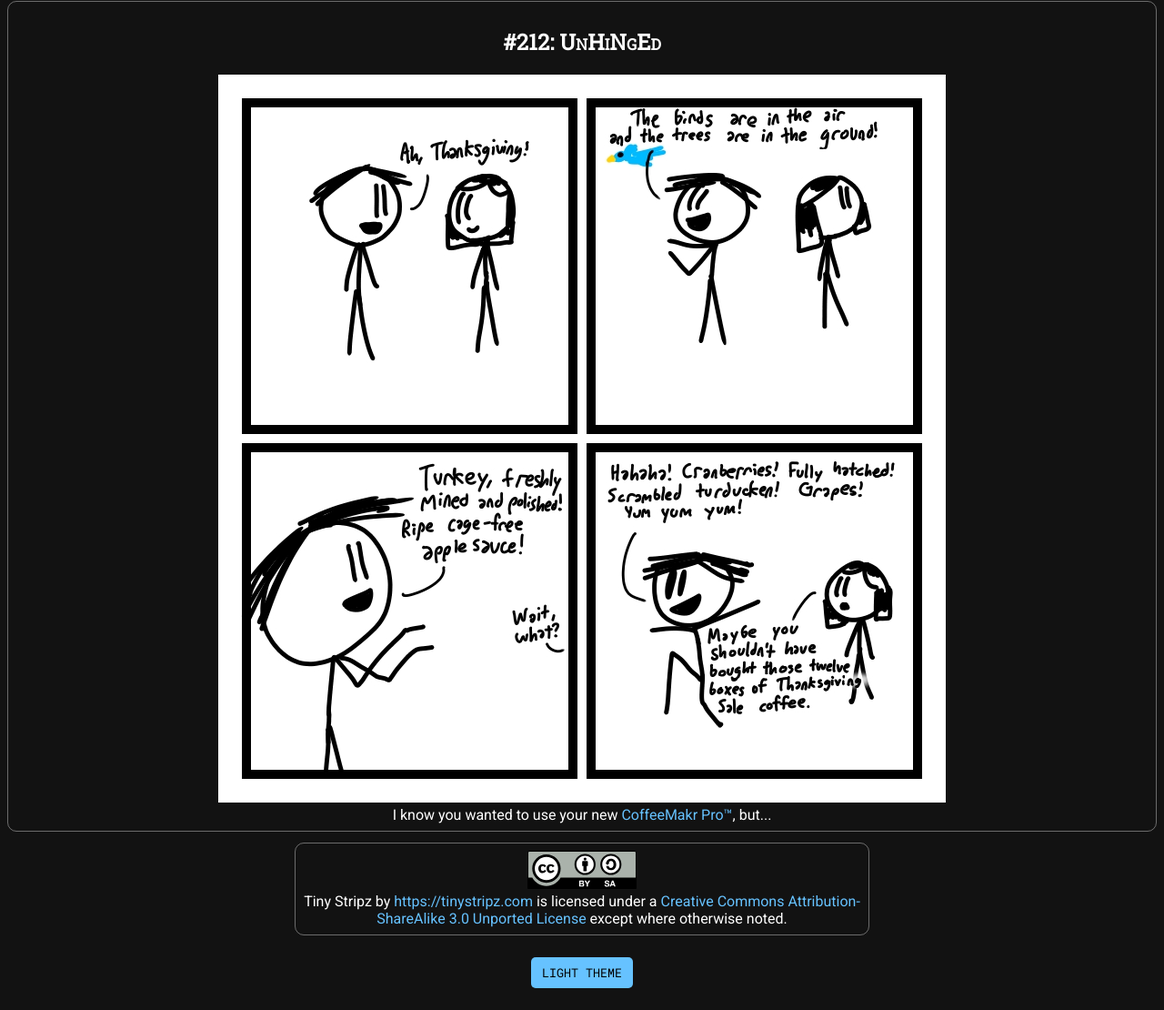
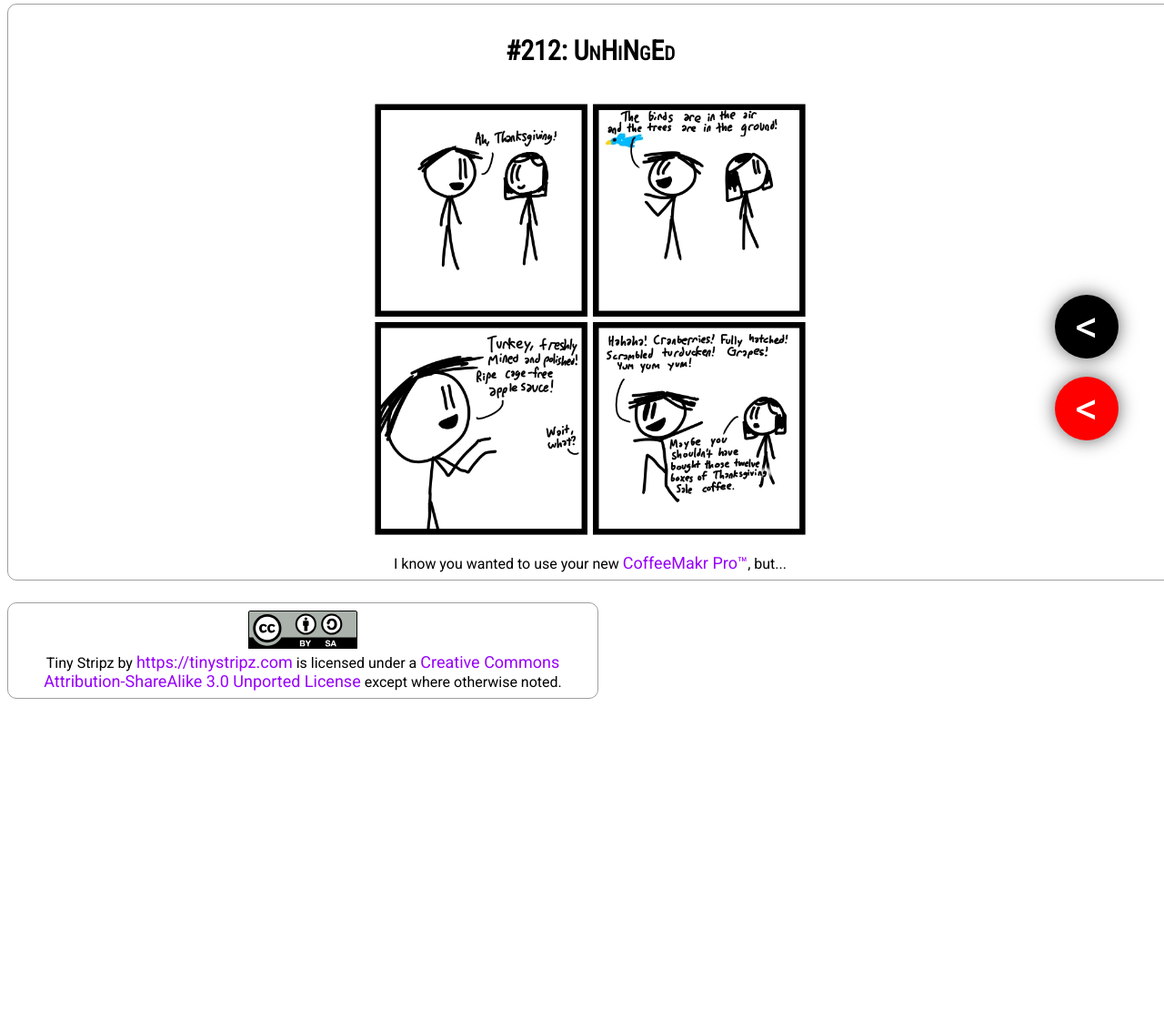
Before and after one commit to WriterArtistCoder/WriterArtistCoder.github.io, a plain HTML site: page index.html in a window 1280 px wide. Shown: the part 266-1376 px from the top of the page at 91% size. After the commit the page ends 1046 px from the top, so only its background shows below. Drawn offline with Linux system fonts and the light colour scheme.

Commit message:
Added 2 FABs, one to change the theme. Edited theme colors and made image pop up when hovered over

```diff
--- a/dark.css
+++ b/dark.css
@@ -2,15 +2,12 @@
 :root {
     --background-color: #121212;
 
-    --primary-color: #66c2ff;
-    --primary-light: #9ef5ff;
-    --primary-dark: #2192cc;
+    --primary-color: #cf93fd;
+    --primary-light: #f4e5fe;
 
     --card-color: transparent;
     --card-color-hover: rgba(255, 255, 255, 0.08);
-
     --card-outline: rgba(255, 255, 255, 0.38);
-    --card-shadow: 0px 0px 20px rgba(0, 0, 0, 0.5);
 }
 
 /* Small modifications */
@@ -18,26 +15,11 @@
 	color: white;
 }
 
+#theme-button {
+    background-color: white;
+    color: black;
+}
+
 button {
     color: black;
 }
-
-/* Animations */
-@keyframes card-hover {
-    from {}
-
-    to {
-        background-color: var(--card-color-hover);
-        border-color: transparent;
-        box-shadow: var(--card-shadow);
-    }
-}
-
-@keyframes button-hover {
-    from {}
-
-    to {
-        background-color: var(--primary-light);
-        box-shadow: var(--card-shadow);
-    }
-}
--- a/index.html
+++ b/index.html
@@ -6,19 +6,22 @@
 		<title>Tiny Stripz - A Webcomic</title>
 
 		<link rel="stylesheet" type="text/css" href="main.css">
-        <link id="theme-css" rel="stylesheet" type="text/css" href="dark.css">
+        <link id="theme-css" rel="stylesheet" type="text/css" href="light.css">
         <link rel="icon" type="image/x-icon" href="resources/favicon.ico">
 
         <link rel="stylesheet" href="https://fonts.googleapis.com/css?family=Roboto:400&display=swap">
-        <link rel="stylesheet" href="https://fonts.googleapis.com/css?family=Roboto%20Slab:400&display=swap">
+        <link rel="stylesheet" href="https://fonts.googleapis.com/css?family=Roboto%20Condensed:400&display=swap">
         <link rel="stylesheet" href="https://fonts.googleapis.com/css?family=Roboto%20Mono:400&display=swap">
 
         <script src="main.js"></script>
 	</head>
 
     <body onload="onLoad()">
+        <div class="fab" id="theme-button" onclick="switchTheme()">&lt;</div>
+        <div class="fab">&lt;</div>
+
         <header class="card">
-            <h1 id="title"><a href="index.html"><img onload="deleteTextTitle()" src="resources/TinyStripzLogo.png" alt="Tiny Stripz"></a></h1>
+            <h1><a href="index.html"><img onload="deleteTextTitle()" src="resources/TinyStripzLogo.png" alt="Tiny Stripz"></a></h1>
             <p id="description">Tiny Stripz is a fantasy/gag-a-day/random absurdness webcomic!<br/>
                 Featuring stick figures Fred, Amanda, Elaine, Max and Alex. Also check out my <a href="https://wrong.tinystripz.com">physics site</a>!<br/>
                 Updated on Saturdays and Mondays with makeup comics.</p>
@@ -28,16 +31,16 @@
 
         <section class="card">
             <h2>#<span id="comic-number">1</span>: <span id="comic-title">Title</span></h2>
-            <img id="comic-image" src="comic-src" alt="comic-transcript">
-            <div id="comic-caption">Caption</div>
+            <div>
+                <img id="comic-image" src="comic-src" alt="comic-transcript">
+                <div id="comic-caption">Caption</div>
+            </div>
         </section>
 
         <footer>
             <div class="card" id="copyright">
                 <a rel="license" href="http://creativecommons.org/licenses/by-sa/3.0/"><img alt="Creative Commons License" style="border-width:0" src="resources/dif-license/by-sa.svg" /></a><br /><span xmlns:dct="http://purl.org/dc/terms/" property="dct:title">Tiny Stripz</span> by <a xmlns:cc="http://creativecommons.org/ns#" href="https://tinystripz.com" property="cc:attributionName" rel="cc:attributionURL">https://tinystripz.com</a> is licensed under a <a rel="license" href="http://creativecommons.org/licenses/by-sa/3.0/">Creative Commons Attribution-ShareAlike 3.0 Unported License</a> except where otherwise noted.
             </div>
-
-            <button id="theme-button" onclick="switchTheme()">Light theme</button>
         </footer>
     </body>
 </html>
--- a/light.css
+++ b/light.css
@@ -2,12 +2,12 @@
 :root {
     --background-color: #fff;
 
-    --primary-color: #0099ff;
-    --primary-light: #69c9ff;
-    --primary-dark: #006ccb;
+    --primary-color: #9700f9;
+    --primary-light: #a93dfc;
 
+    --card-color: transparent;
+    --card-color-hover: transparent;
     --card-outline: rgba(0, 0, 0, 0.38);
-    --card-shadow: 0px 0px 20px rgba(0, 0, 0, 0.5);
 }
 
 /* Modifications */
@@ -15,26 +15,12 @@
 	color: #000;
 }
 
+#theme-button {
+    background-color: black;
+    color: white;
+}
+
 button {
     border: 1px solid var(--primary-color);
     color: white;
 }
-
-/* Animations */
-@keyframes card-hover {
-    from {}
-
-    to {
-        border-color: transparent;
-        box-shadow: var(--card-shadow);
-    }
-}
-
-@keyframes button-hover {
-    from {}
-
-    to {
-        border-color: transparent;
-        box-shadow: var(--card-shadow);
-    }
-}
--- a/main.css
+++ b/main.css
@@ -1,52 +1,92 @@
 /* Variables */
 :root {
-    --margin: 12px auto 12px auto;
+    --card-shadow: 0 0 20px #000000a0;
+    --card-shadow-hover: 0 0 20px #000000c0;
 }
 
-/* CSS for general areas */
+/* CSS for links, headings, paragraphs, etc. */
 body {
     background-color: var(--background-color);
     font-family: 'Roboto', sans-serif;
+
+    transition: background-color 250ms, color 250ms;
 }
 
-/* CSS for headings, links, etc. */
 h1, h2, h3, h4, h5, h6 {
-    font-family: 'Roboto Slab', sans-serif;
+    font-family: 'Roboto Condensed', sans-serif;
+    font-size: 30px;
     font-variant: small-caps;
+}
+
+p, a {
+    font-size: 18px;
 }
 
 a {
     color: var(--primary-color);
     text-decoration: none;
-}
-
-a .tab {
-    font-family: 'Roboto Mono', monospace;
-    text-transform: uppercase;
+    transition: all 500ms;
 }
 
 a:hover {
-    animation-name: a-hover;
-    animation-duration: 0.5s;
-    animation-fill-mode: forwards;
+    color: var(--primary-light);
 }
 
-@keyframes a-hover {
-    from {}
+/* CSS for midsection and footer */
+#theme-button {
+    bottom: 140px;
+}
 
-    to {
-        color: var(--primary-light);
-    }
+#comic-image {
+    transition: all 250ms;
+    width: 40%;
+}
+
+#comic-image:hover {
+    box-shadow: var(--card-shadow);
+    transform: scale(1.05);
 }
 
 footer {
+    display: inline;
+}
+
+footer .card {
+    float: left;
     text-align: center;
-    display: block;
-    margin: var(--margin);
     width: 50%;
 }
 
+footer button {
+    margin: 12px auto 12px auto;
+    float: right;
+}
+
 /* CSS for Material cards, buttons, etc. */
+.fab {
+    background-color: red;
+    color: white;
+
+    width: 70px;
+    height: 70px;
+    border-radius: 50%;
+    box-shadow: var(--card-shadow);
+
+    font-size: 50px;
+    text-align: center;
+    line-height: 70px;
+
+    position: fixed;
+    right: 50px;
+    bottom: 50px;
+
+    transition: all 250ms;
+}
+
+.fab:hover {
+    box-shadow: var(--card-shadow-hover);
+    transform: scale(1.2);
+}
 
 .card {
     background-color: var(--card-color);
@@ -55,34 +95,15 @@ footer {
 
     text-align: center;
     display: block;
-    margin: var(--margin);
+    margin: 12px auto 12px auto;
 	padding: 8px;
+    width: 100%;
+
+    transition: all 500ms;
 }
 
 .card:hover {
-    animation-name: card-hover;
-    animation-duration: 0.5s;
-    animation-fill-mode: forwards;
+    background-color: var(--card-color-hover);
+    border-color: transparent;
+    box-shadow: var(--card-shadow);
 }
-
-button {
-    background-color: var(--primary-color);
-    border: none;
-	border-radius: 5px;
-
-    cursor: pointer;
-
-    text-align: center;
-    display: inline-block;
-    margin: var(--margin);
-	padding: 8px 12px 8px 12px;
-
-    font-family: 'Roboto Mono', monospace;
-    text-transform: uppercase;
-}
-
-button:hover {
-    animation-name: button-hover;
-    animation-duration: 0.5s;
-    animation-fill-mode: forwards;
-}
--- a/main.js
+++ b/main.js
@@ -4,13 +4,10 @@ function onLoad() {
 
 function switchTheme() {
     var theme = document.getElementById("theme-css");
-    var button = document.getElementById("theme-button");
     if (theme.href.endsWith("dark.css")) {
         theme.href = "light.css";
-        button.textContent = "Dark theme";
     } else if (theme.href.endsWith("light.css")) {
         theme.href = "dark.css";
-        button.textContent = "Light theme";
     }
 }
 
```
